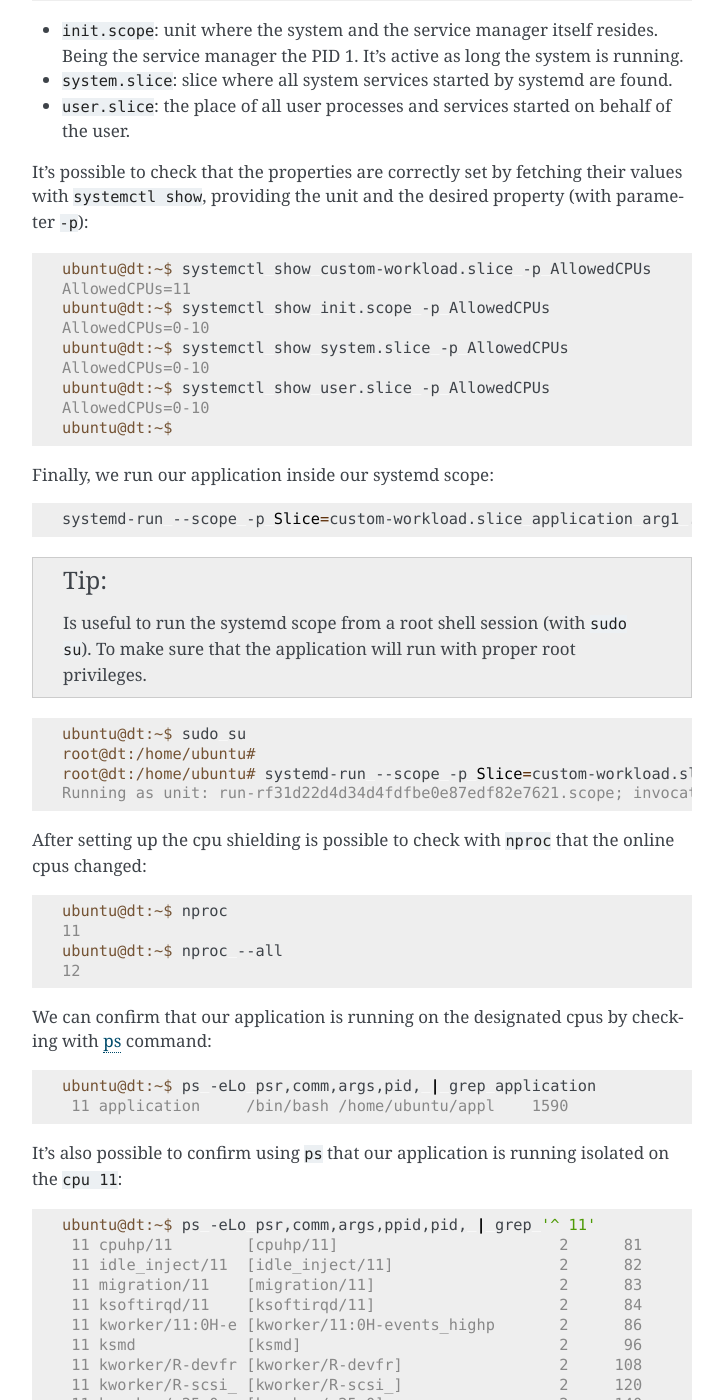
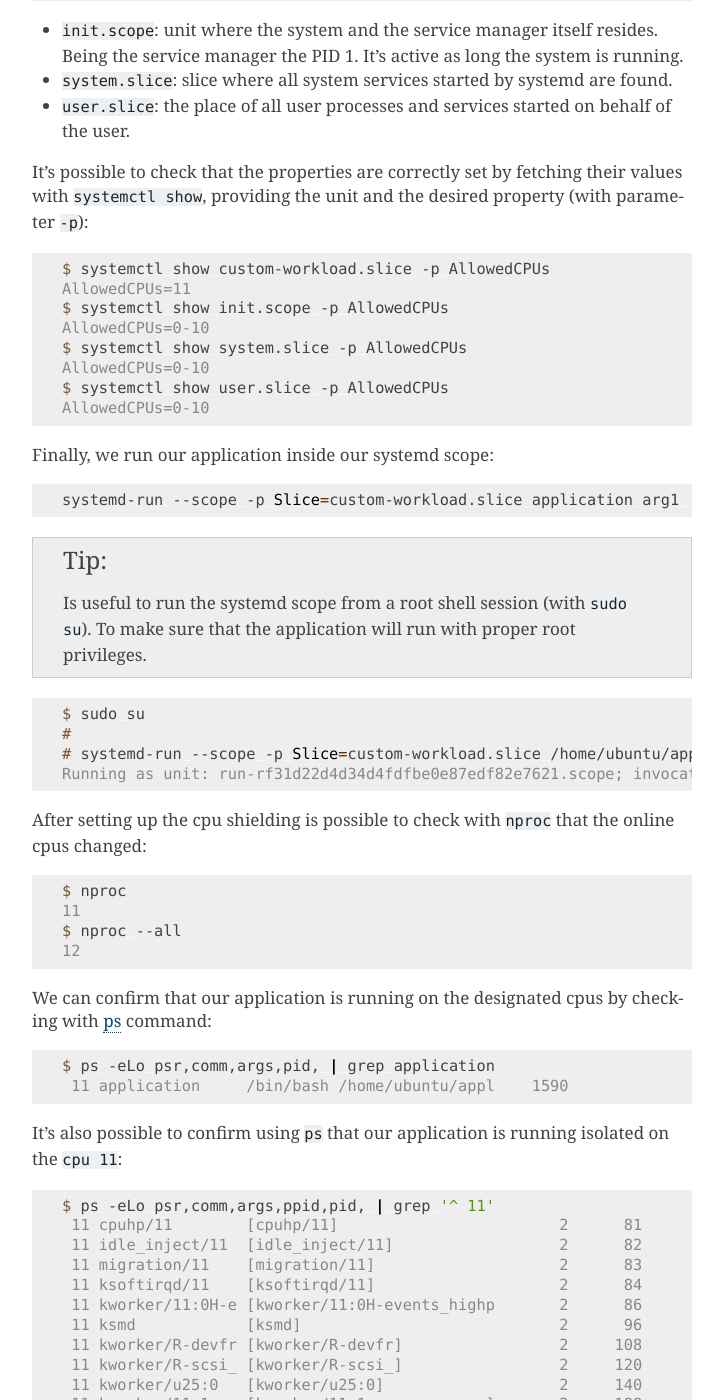
Before and after one commit to canonical/real-time-ubuntu-docs, a Sphinx documentation site: the page built from docs/how-to/using-cpu-sets.md, in a window 1280 px wide and 1400 px high, scrolled down 1063 px. Shown: the whole window, without its empty margins (388-1111 px from the left). Built offline with Sphinx 7.4.7, drawn with Linux system fonts in a browser that asks for light colours; some of the changed text lies outside the part shown.

Commit message:
refact: drop hostname and username on console code blocks
- Make console blocks less noisy

Signed-off-by: Lincoln Wallace <lincoln.wallace@canonical.com>

````diff
--- a/docs/how-to/using-cpu-sets.md
+++ b/docs/how-to/using-cpu-sets.md
@@ -40,15 +40,14 @@ Being the service manager the PID 1. It's active as long the system is running.
 It's possible to check that the properties are correctly set by fetching their values with `systemctl show`, providing the unit and the desired property (with parameter `-p`):
 
 ```console
-ubuntu@dt:~$ systemctl show custom-workload.slice -p AllowedCPUs
+$ systemctl show custom-workload.slice -p AllowedCPUs
 AllowedCPUs=11
-ubuntu@dt:~$ systemctl show init.scope -p AllowedCPUs
+$ systemctl show init.scope -p AllowedCPUs
 AllowedCPUs=0-10
-ubuntu@dt:~$ systemctl show system.slice -p AllowedCPUs
+$ systemctl show system.slice -p AllowedCPUs
 AllowedCPUs=0-10
-ubuntu@dt:~$ systemctl show user.slice -p AllowedCPUs
+$ systemctl show user.slice -p AllowedCPUs
 AllowedCPUs=0-10
-ubuntu@dt:~$
 ```
 
 Finally, we run our application inside our systemd scope:
@@ -63,32 +62,32 @@ To make sure that the application will run with proper root privileges.
 ```
 
 ```console
-ubuntu@dt:~$ sudo su
-root@dt:/home/ubuntu#
-root@dt:/home/ubuntu# systemd-run --scope -p Slice=custom-workload.slice /home/ubuntu/application
+$ sudo su
+#
+# systemd-run --scope -p Slice=custom-workload.slice /home/ubuntu/application
 Running as unit: run-rf31d22d4d34d4fdfbe0e87edf82e7621.scope; invocation ID: 91facec7c7a24c089a29d7a0080b4f1b
 ```
 
 After setting up the cpu shielding is possible to check with `nproc` that the online cpus changed:
 
 ```console
-ubuntu@dt:~$ nproc
+$ nproc
 11
-ubuntu@dt:~$ nproc --all
+$ nproc --all
 12
 ```
 
 We can confirm that our application is running on the designated cpus by checking with [ps][ps_manpage] command:
 
 ```console
-ubuntu@dt:~$ ps -eLo psr,comm,args,pid, | grep application
+$ ps -eLo psr,comm,args,pid, | grep application
  11 application     /bin/bash /home/ubuntu/appl    1590
 ```
 
 It's also possible to confirm using `ps` that our application is running isolated on the `cpu 11`:
 
 ```console
-ubuntu@dt:~$ ps -eLo psr,comm,args,ppid,pid, | grep '^ 11'
+$ ps -eLo psr,comm,args,ppid,pid, | grep '^ 11'
  11 cpuhp/11        [cpuhp/11]                        2      81
  11 idle_inject/11  [idle_inject/11]                  2      82
  11 migration/11    [migration/11]                    2      83
@@ -103,7 +102,6 @@ ubuntu@dt:~$ ps -eLo psr,comm,args,ppid,pid, | grep '^ 11'
  11 kworker/11:3-cg [kworker/11:3-cgroup_destro       2     441
  11 application     /bin/bash /home/ubuntu/appl    1576    1590
  11 sleep           sleep 5                        1590    1761
-ubuntu@dt:~$
 ```
 
 Our `application` with PID `1590` is there, and also an `sleep` which was a parent process id (PPID) equal to our `application`.
@@ -205,7 +203,7 @@ sudo systemctl enable customapp.service
 Then it's possible to check that our application is running on the designated cpu with it's PPID being `1`:
 
 ```bash
-ubuntu@dt:~$ ps -eLo psr,comm,args,ppid,pid, | grep application
+$ ps -eLo psr,comm,args,ppid,pid, | grep application
  11 application     /bin/bash /home/ubuntu/appl       1    2417
 ```
 
````
